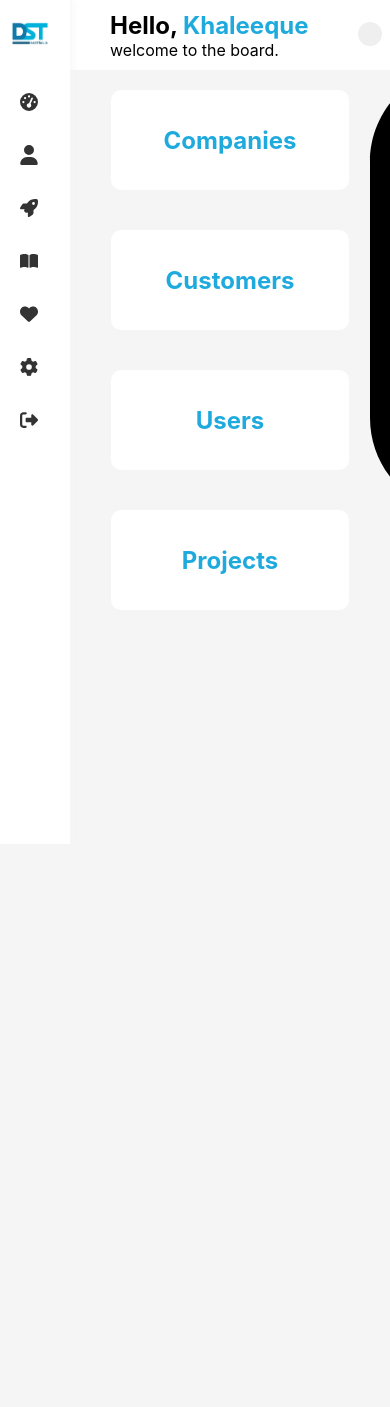
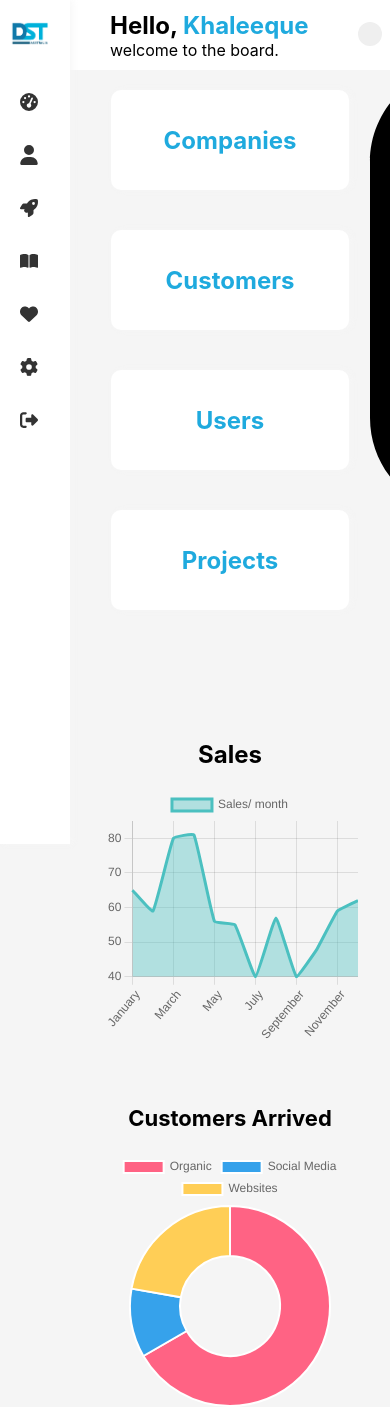
Before and after one commit to KhaleequeurRehman/dstApp, a Next.js app: page /adminpanel in a window 390 px wide. Before the commit the page ends 844 px from the top, so only its background shows below. Built offline with nearby package versions, Linux system fonts and the light colour scheme; sample sign-in values are in the browser's storage.

Commit message:
ninth commit implementation of chartjs and fix some responsive issues

```diff
--- a/components/adminPanel/AdminPanel.module.css
+++ b/components/adminPanel/AdminPanel.module.css
@@ -172,7 +172,7 @@ content of dashboard start */
     display: flex;
     justify-content: space-evenly;
     align-items: center;
-    width:250px;
+    width:260px;
     height:100px;
     background-color: #fff;
     border-radius: 10px;
@@ -217,18 +217,28 @@ content of dashboard start */
 charts css started  */
 
 .charts{
+    margin-top: 50px;
     width: 100%;
     display: flex;
-    justify-content: space-evenly;
+    justify-content: space-around;
     align-items: center;
-    margin-left: 20px;
+    /* margin-left: 20px; */
 }
+
 .bar{
-    margin-left: 20px;
+    /* margin-left: 20px; */
+    width: 40%;
+}
+.bar>h2{
+    margin-bottom: 15px;
 }
 
 .circle{
-    margin-left: 120px;
+    /* margin-left: 120px; */
+    width: 40%;
+}
+.circle>h2{
+    margin-bottom: 15px;
 }
 
 
@@ -240,7 +250,7 @@ charts css started  */
     flex-direction: column;
     justify-content: center;
     align-items: center;
-    margin:auto;
+    /* margin:auto; */
 
 }
 .bar>h2{
@@ -254,15 +264,17 @@ charts css started  */
 }
 .bar{
     margin-top: 60px;
-    margin-left: 10px;
-    width:300px;
+    /* margin-left: 10px; */
+    width: 80%;
     height:300px;
+    height: 100%;
 }
 .circle{
     margin-top: 60px;
-    margin-left: 10px;
-    width:300px;
+    /* margin-left: 10px; */
+    width: 80%;
     height:300px;
+    height: 100%;
 }
 
 }
--- a/components/adminPanel/Content.js
+++ b/components/adminPanel/Content.js
@@ -1,7 +1,7 @@
 import React from "react";
 import styles from "./AdminPanel.module.css";
-// import { Line } from "react-chartjs-2";
-// import { Doughnut } from "react-chartjs-2";
+import { Line } from "react-chartjs-2";
+import { Doughnut } from "react-chartjs-2";
 
 //data for bar chart
 const data = {
@@ -83,14 +83,14 @@ function Content() {
 				</div>
 			</div>
 			{/* chart started  */}
-			<div className={styles.charts} style={{display: "none"}}>
+			<div className={styles.charts}>
 				<div className={styles.bar}>
 					<h2>Sales</h2>
-					{/* <Line data={data} width={400} height={400} /> */}
+					<Line data={data} width={400} height={400} />
 				</div>
 				<div className={styles.circle}>
 					<h2>Customers Arrived</h2>
-					{/* <Doughnut data={data1} width={400} height={400} /> */}
+					<Doughnut data={data1} width={400} height={400} />
 				</div>
 			</div>
 		</div>
--- a/package.json
+++ b/package.json
@@ -22,10 +22,10 @@
     "@mui/material": "^5.5.3",
     "aws-amplify": "^4.3.20",
     "axios": "^0.27.2",
-    "chart.js": "^3.8.0",
+    "chart.js": "^3.3.2",
     "next": "12.1.0",
     "react": "17.0.2",
-    "react-chartjs-2": "^4.2.0",
+    "react-chartjs-2": "^3.0.3",
     "react-dom": "17.0.2",
     "sweetalert2": "^11.4.19"
   },
```
Also changed, not shown: 1 other file (tests, documents, lock files or other folders).
